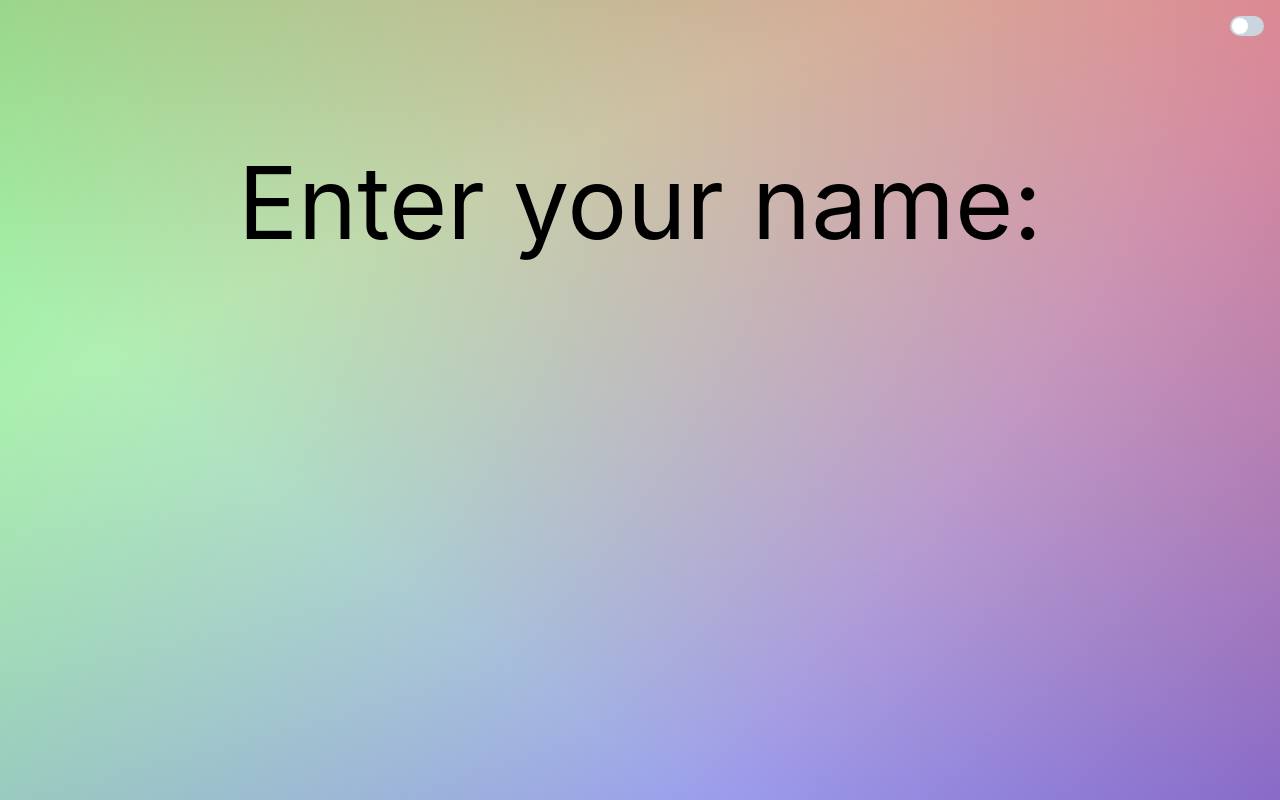
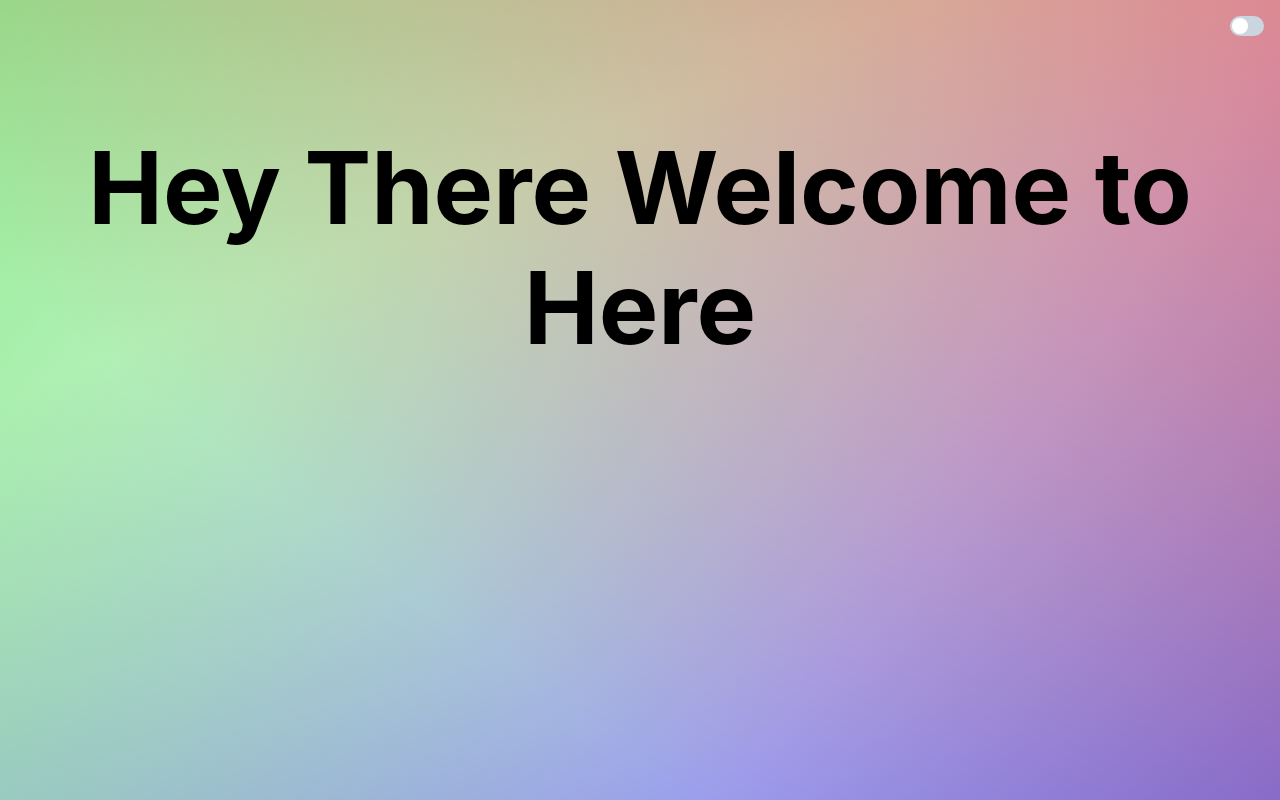
Before and after one commit to jfrausto/cryptick, a Next.js app: page / in a window 1280 px wide. Built offline with nearby package versions, Linux system fonts and the light colour scheme.

Commit message:
MAKE TEXT ANIMATION;

```diff
--- a/src/pages/index.tsx
+++ b/src/pages/index.tsx
@@ -6,6 +6,8 @@ import {
 } from '@chakra-ui/react';
 
 import {Transition} from "../components/Transition";
+import { motion } from "framer-motion";
+
 
 const Index = () => (
 
@@ -14,21 +16,38 @@ const Index = () => (
   <Transition/>
 
 
+    <motion.div
+    style={{opacity: 0}}
+
+    animate={{
+        opacity: 1
+      }}
+
+    transition={{
+        delay: 1.3,
+        duration: 0.66,
+        ease: "easeInOut",
+        //To be able to keep seeing the animation
+        // loop: Infinity,
+        // repeatDelay: 1,
+      }}
+
+    >
 
     <VStack mt="8rem" spacing={8} >
           <Heading
-          class="animate__animated animate__bounce animate__delay-2s"
           style={{fontSize: "100px", textAlign: "center"}}
           as={Center}
           >
 
-            Enter your name:
+            Hey There Welcome to Here
 
           </Heading>
+    </VStack>
+    </motion.div>
 
 
 
-    </VStack>
 
   </>
 )
```
